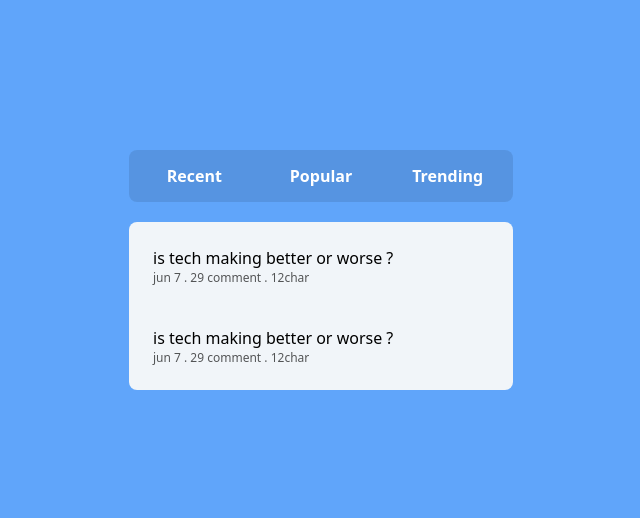
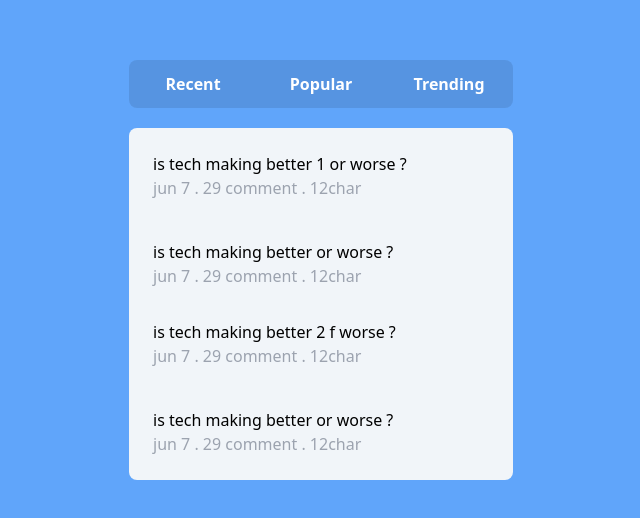
Before and after one commit to mhdix/tab-static, a website: page public/index.html in a window 1280 px wide. Shown: the part 130-648 px from the top of the page, without its empty margins (319-959 px from the left). Drawn offline with Linux system fonts and the light colour scheme.

Commit message:
fixed many

```diff
--- a/public/index.html
+++ b/public/index.html
@@ -7,24 +7,34 @@
     <link rel="stylesheet" href="build/tailwind.css">
 </head>
 <body class="bg-blue-400 h-screen flex-col space-y-4 flex justify-center items-center">
-    <div class="" x-data="{tab : 'tabOne'} ">
+    <div class="" x-data="{tabOne : true} ">
         <!-- header -->
-        <div class="bg-opacity-10 bg-black flex justify-between max-w-md p-1.5 gap-x-2 rounded-lg font-bold ">
-            <span @click="tab = 'tabOne'" class="hover:bg-blue-400 flex justify-center text-white rounded-lg cursor-pointer flex-1 p-2">Recent</span>
-            <span @click="tab = 'tabTwo'" class="hover:bg-blue-400 flex justify-center text-white rounded-lg cursor-pointer flex-1 p-2">Popular</span>
-            <span @click="tab = 'tabTree'" class="hover:bg-blue-400 flex justify-center text-white rounded-lg cursor-pointer flex-1 p-2">Trending</span>
+        <div class="bg-opacity-10 bg-black flex justify-between max-w-md p-1 gap-x-2 rounded-lg font-bold ">
+            <button  @click="tabOne = true " class="flex w-full justify-center text-white rounded-lg cursor-pointer p-2 hover:bg-blue-400 focus:bg-white focus:text-blue-500 focus:ring-2 focus:ring-blue-300">Recent</button   >
+            <button  @click="tabTwo = true " class="flex w-full justify-center text-white rounded-lg cursor-pointer p-2 hover:bg-blue-400 focus:bg-white focus:text-blue-500 focus:ring-2 focus:ring-blue-300">Popular</button   >
+            <button  @click="tabTree = true " class="flex w-full justify-center text-white rounded-lg cursor-pointer p-2 hover:bg-blue-400 focus:bg-white focus:text-blue-500 focus:ring-2 focus:ring-blue-300">Trending</button >
         </div>
 
         <!-- content -->
         <div class="rounded-lg flex flex-col bg-slate-100 p-2 mt-5 w-96 ">
-            <div x-show="tab == 'tabOne'" class="space-y-2 ">
+            <div x-show="tabOne" class="space-y-2 ">
                 <div class="hover:bg-slate-200 p-4 rounded-lg cursor-pointer ">
-                    <p>is tech making better or worse ?</p>
-                    <p class="text-xs opacity-65">jun 7 . 29 comment . 12char</p>
+                    <p>is tech making better 1 or worse ?</p>
+                    <p class="text-gray-400">jun 7 . 29 comment . 12char</p>
                 </div>
                 <div class="hover:bg-slate-200 p-4 rounded-lg cursor-pointer ">
                     <p>is tech making better or worse ?</p>
-                    <p class="text-xs opacity-65">jun 7 . 29 comment . 12char</p>
+                    <p class="text-gray-400">jun 7 . 29 comment . 12char</p>
+                </div>
+            </div>
+            <div x-show="tabTwo" class="space-y-2 ">
+                <div class="hover:bg-slate-200 p-4 rounded-lg cursor-pointer ">
+                    <p>is tech making better 2 f worse ?</p>
+                    <p class="text-gray-400">jun 7 . 29 comment . 12char</p>
+                </div>
+                <div class="hover:bg-slate-200 p-4 rounded-lg cursor-pointer ">
+                    <p>is tech making better or worse ?</p>
+                    <p class="text-gray-400">jun 7 . 29 comment . 12char</p>
                 </div>
             </div>
         </div>
```
Also changed, not shown: public/build/tailwind.css.
